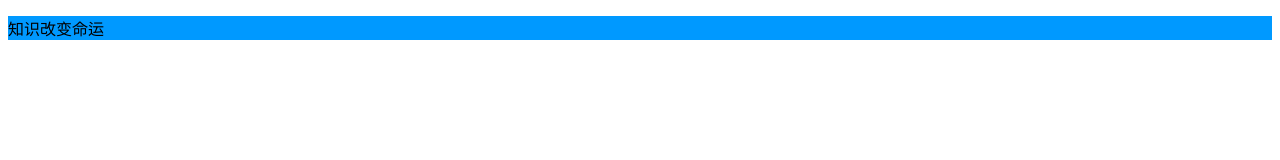
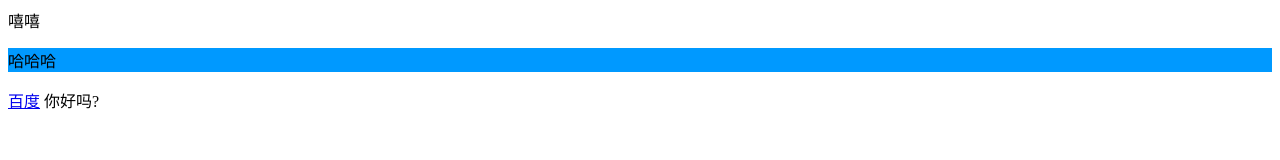
Before and after one commit to liuxinhe123/myproject73, a plain HTML site: page index.html in a window 1280 px wide. Drawn offline with Linux system fonts and the light colour scheme.

Commit message:
新建span标签

```diff
--- a/index.html
+++ b/index.html
@@ -5,8 +5,12 @@
     <meta name="viewport" content="width=device-width, initial-scale=1.0">
     <title>Document</title>
     <link rel="stylesheet" href="css/style.css">
+    <script src="js/ajax.js"></script>
 </head>
 <body>
-    <p>知识改变命运</p>
+    <div>嘻嘻</div>
+    <p>哈哈哈</p>
+    <a href="#">百度</a>
+    <span>你好吗?</span>
 </body>
 </html>
```
Also changed, not shown: css/style.css (line endings or trailing spaces), js/ajax.js (added).
